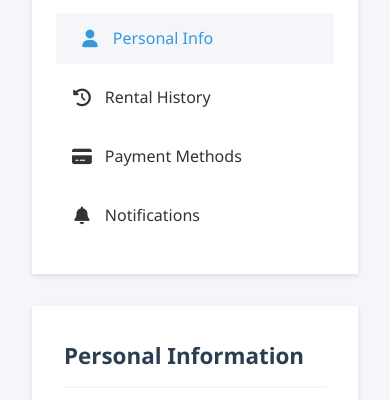
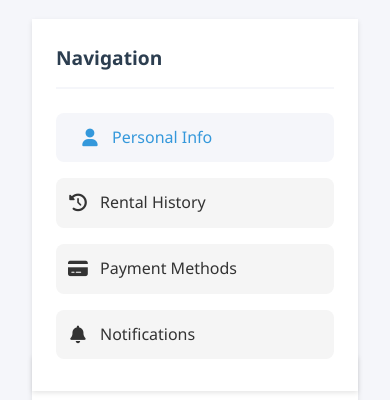
Before and after one commit to Tarakur/GariLagbe-, a plain HTML site: page profile.html in a window 390 px wide. Shown: the part 620-1020 px from the top of the page. Drawn offline with Linux system fonts and the light colour scheme; no server answers.

Commit message:
profile.html

```diff
--- a/profile.html
+++ b/profile.html
@@ -955,6 +955,68 @@
             width: 20px;
             color: #666;
         }
+
+        /* Responsive styles for profile sidebar */
+        @media screen and (max-width: 768px) {
+            .profile-content {
+                flex-direction: column;
+            }
+
+            .profile-sidebar {
+                width: 100%;
+                margin-bottom: 2rem;
+                position: relative;
+            }
+
+            .profile-nav {
+                display: flex;
+                flex-wrap: wrap;
+                gap: 0.5rem;
+                padding: 0;
+            }
+
+            .profile-nav li {
+                flex: 1 1 calc(50% - 0.5rem);
+                min-width: 140px;
+            }
+
+            .profile-nav a {
+                padding: 0.75rem;
+                text-align: center;
+                border-radius: 8px;
+                background: #f5f5f5;
+                display: flex;
+                align-items: center;
+                justify-content: center;
+                gap: 0.5rem;
+            }
+
+            .profile-nav a i {
+                margin-right: 0.25rem;
+            }
+
+            .profile-main {
+                width: 100%;
+            }
+
+            .profile-section {
+                padding: 1rem;
+            }
+
+            .profile-info {
+                grid-template-columns: 1fr;
+            }
+        }
+
+        @media screen and (max-width: 480px) {
+            .profile-nav li {
+                flex: 1 1 100%;
+            }
+
+            .profile-nav a {
+                justify-content: flex-start;
+            }
+        }
     </style>
 </body>
 </html>
```
